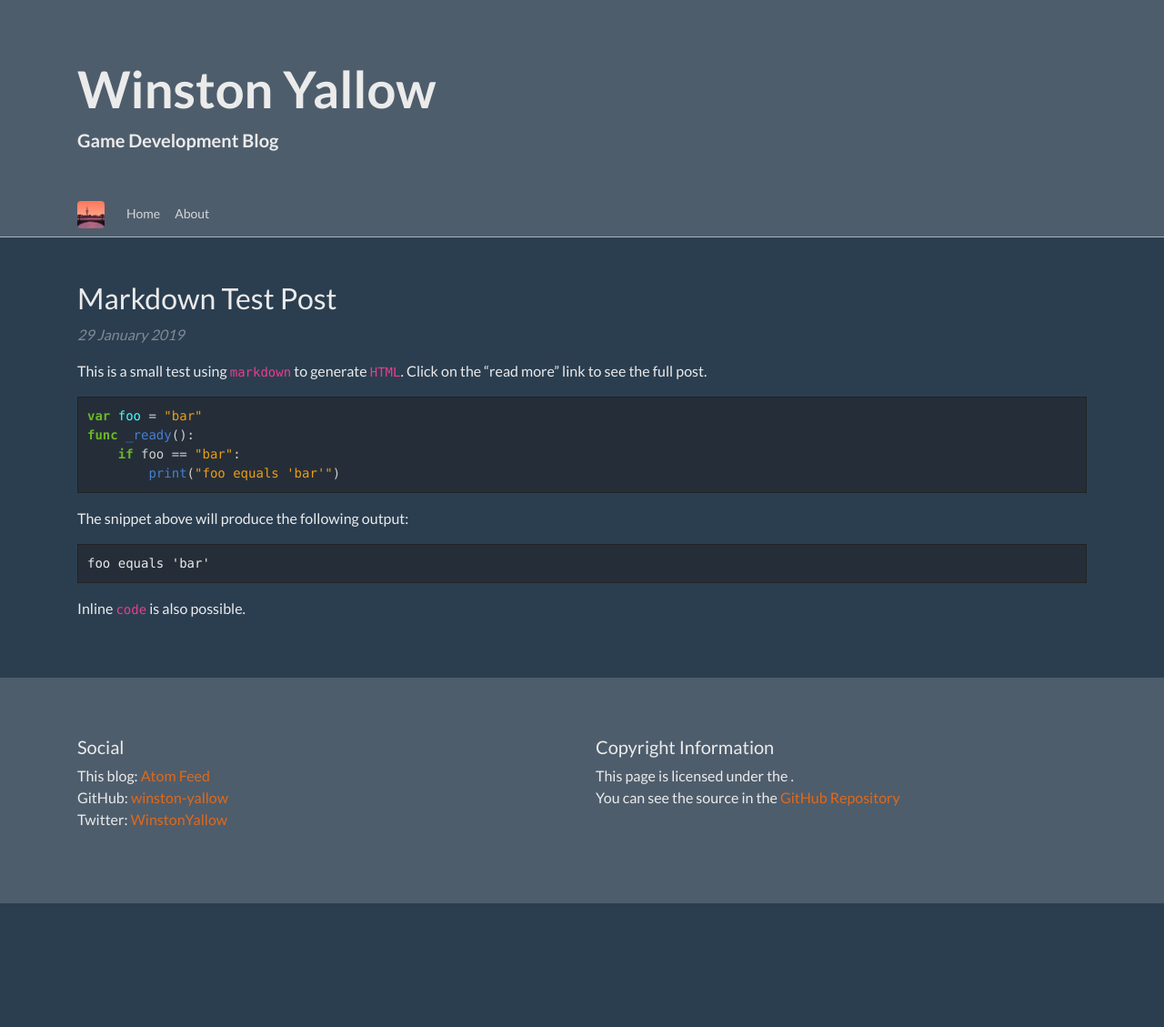
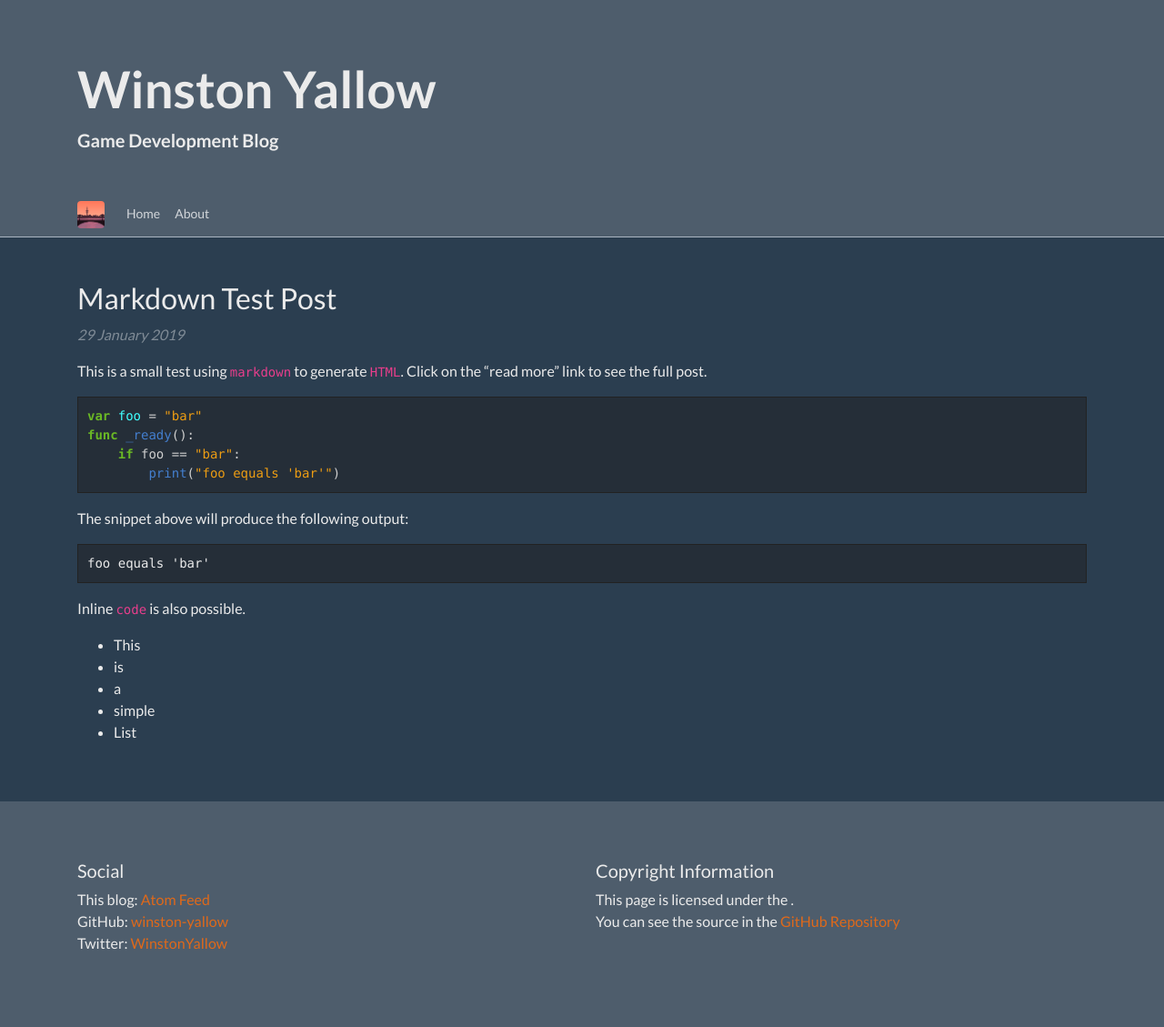
Before and after one commit to winston-yallow/winston-yallow.github.io, a Jekyll site: the page built from _posts/2019-01-29-markdown-test-post.md, in a window 1280 px wide. Shown: the whole page at 91% size. Built offline with Jekyll 4.4.1, drawn with Linux system fonts in a browser that asks for light colours; nearby versions of some CDN libraries; before the commit the page ends 993 px from its top, so only the background shows below that.

Commit message:
Added list to markdown test

````diff
--- a/_posts/2019-01-29-markdown-test-post.md
+++ b/_posts/2019-01-29-markdown-test-post.md
@@ -22,3 +22,9 @@ foo equals 'bar'
 ```
 
 Inline `code` is also possible.
+
+- This
+- is
+- a
+- simple
+- List
````
